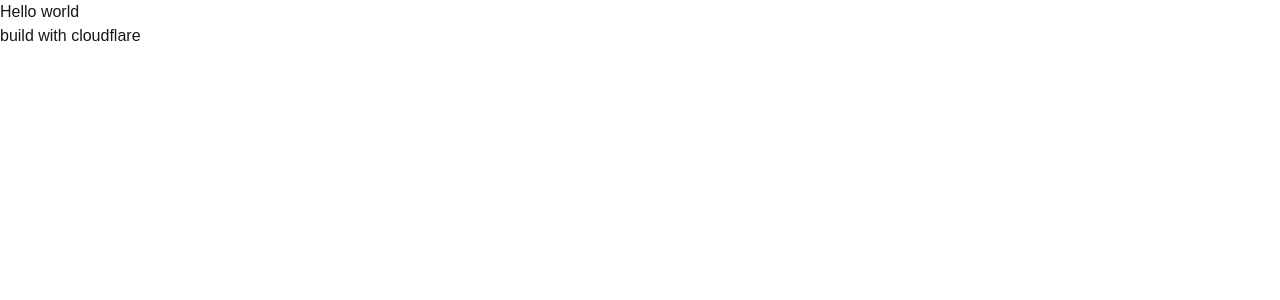
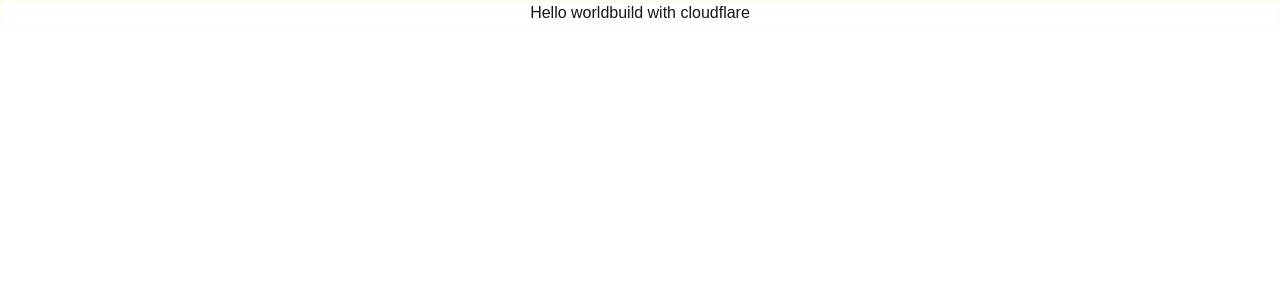
Before and after one commit to Onebluesky882/nextjs_cloudflare_demo, a Next.js app: page / in a window 1280 px wide. Shown: the top 300 px of the page. Built offline with nearby package versions, Linux system fonts and the light colour scheme.

Commit message:
update homepage

```diff
--- a/src/app/page.tsx
+++ b/src/app/page.tsx
@@ -1,8 +1,8 @@
 export default function Home() {
   return (
-    <div>
-		  <h1>Hello world</h1>
-		  <p>build with cloudflare</p>
+    <div className="flex justify-center border border-amber-50">
+      <h1>Hello world</h1>
+      <p>build with cloudflare</p>
     </div>
   );
 }
```
